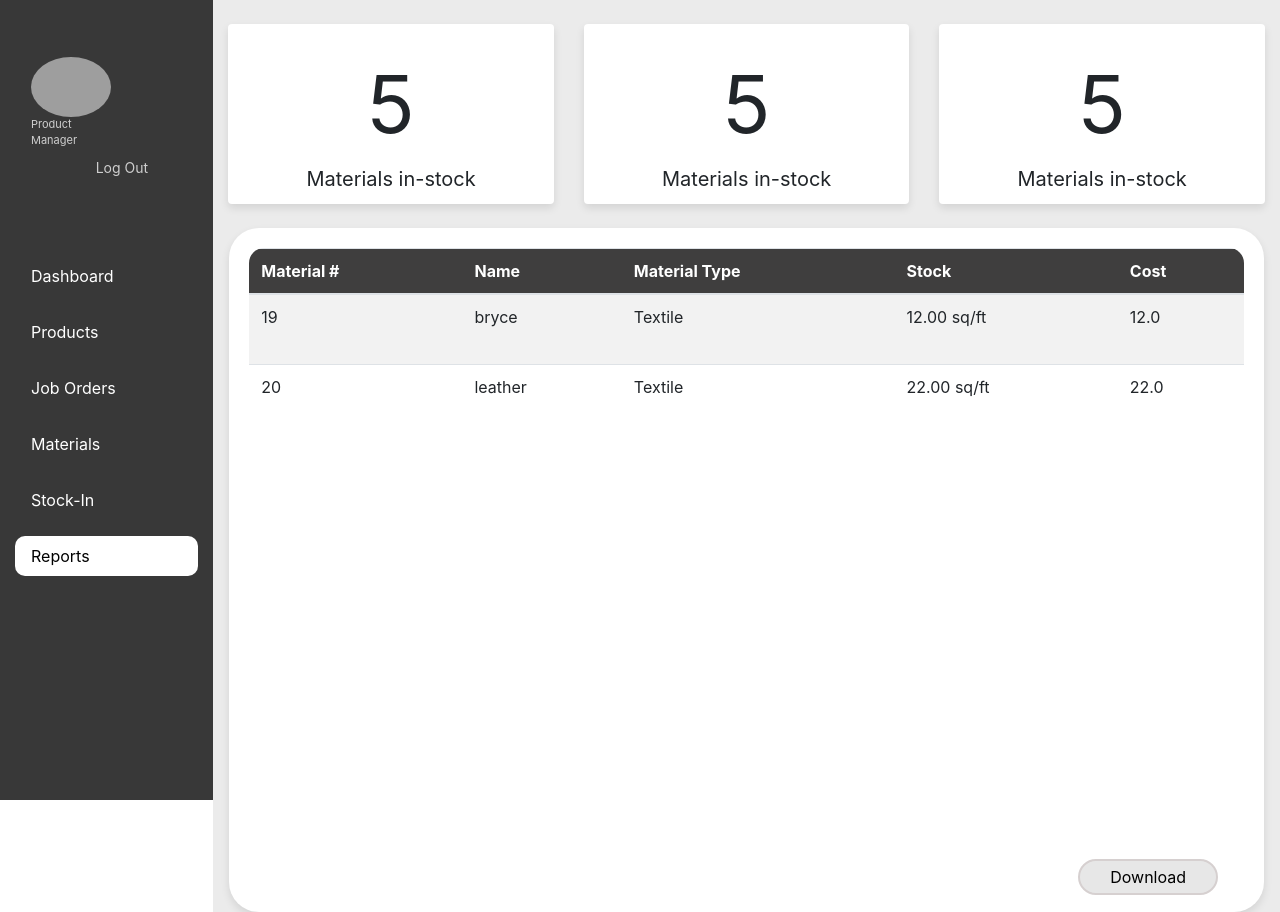
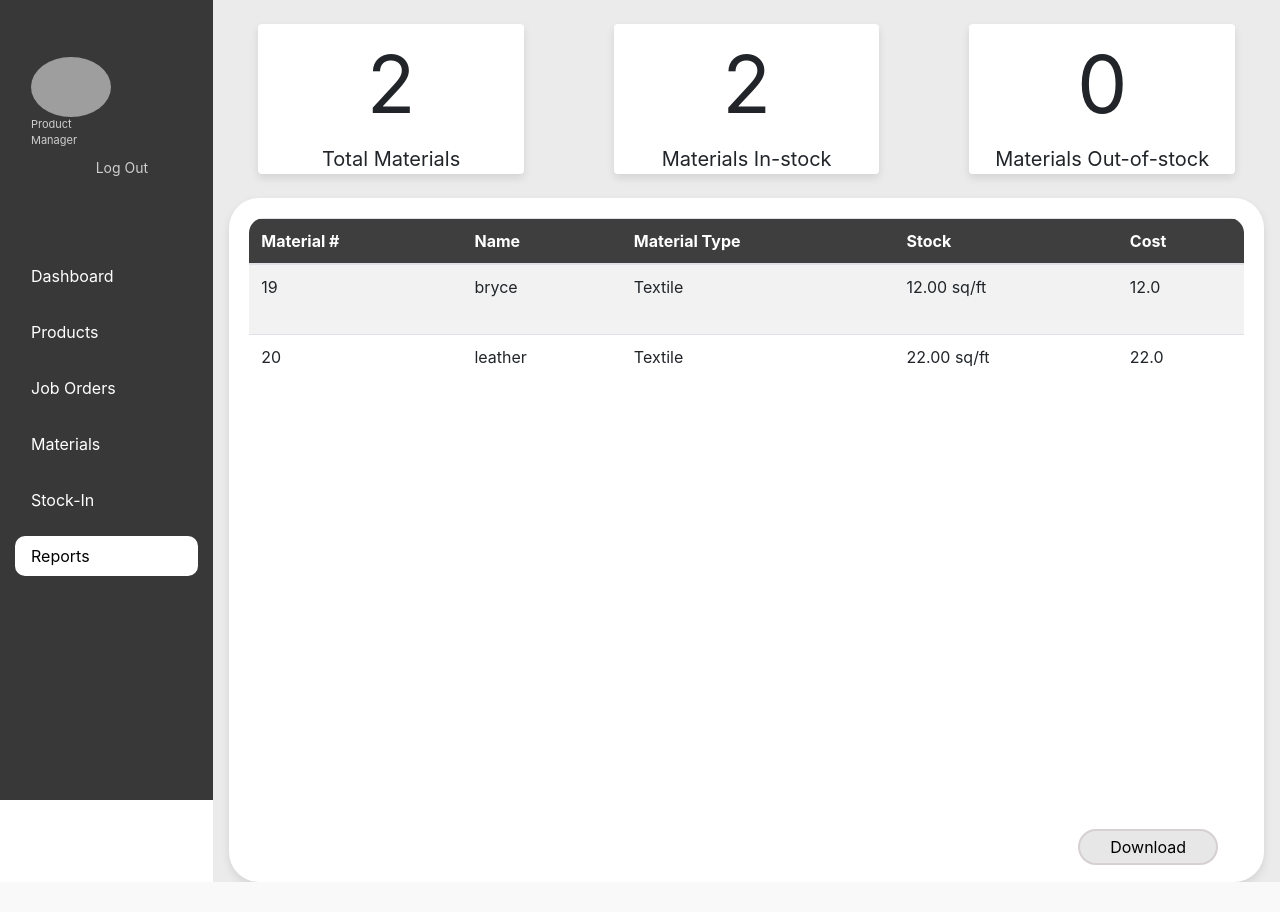
Before and after one commit to firefirefire17/BAD-Project, a Django app: page /reports/material/ in a window 1280 px wide. Shown: the part 80-992 px from the top of the page. After the commit the page ends 962 px from the top, so only its background shows below. Run offline with Django 5.2, Linux system fonts and the light colour scheme; a user stored in the database is signed in; data comes from the database, SQL or seed files in the repository; data that the repository does not hold is empty; some libraries are stand-ins or nearby versions; grey boxes are pictures that could not be loaded.

Commit message:
WORKING material reports

```diff
--- a/CLEAR/templates/CLEAR/base.html
+++ b/CLEAR/templates/CLEAR/base.html
@@ -38,9 +38,9 @@
 
         {% endblock %}
     </nav>
-    <div class="container-fluid">
-        <div class="row h-100">
-            <div class="d-flex flex-column flex-shrink-0 clear-colors col-md-2" style="height: 100%;">
+    <div class="container-fluid" style="height:100%;">
+        <div class="row" style="height:100%">
+            <div class="d-flex flex-column clear-colors col-2" style="height: 100%;">
                 <hr>
                 <div class="nav-item pb-3 profile" style="margin-bottom: 5px;">
                     <a href="#" class="nav-link text-white">
--- a/CLEAR/templates/CLEAR/material_report.html
+++ b/CLEAR/templates/CLEAR/material_report.html
@@ -11,40 +11,40 @@
 
 {% block content %}
 <div class="row pb-2 pt-4">
-    <div class="col">
-        <div class="card">
-            <div class="card-body d-flex flex-column align-items-center justify-content-center">
+    <div class="col" style="margin: 0px 30px 0px 30px">
+        <div class="card" style="height:150px;">
+            <div class="card-body d-flex flex-column align-items-center justify-content-center" style="height:150px;">
                 <div class="m-0">
-                    <p class="m-0" style="font-size: 80px;"> 5 </p>
+                    <p class="m-0" style="font-size: 80px;"> {{material_count}} </p>
                 </div>
                 <div class="m-0">
-                    <p class="m-0" style="font-size: 20px;">Materials in-stock</p>
+                    <p class="m-0" style="font-size: 20px;">Total Materials</p>
                 </div>
             </div>
         </div>
     </div>
 
-    <div class="col">
-        <div class="card">
-            <div class="card-body d-flex flex-column align-items-center justify-content-center">
+    <div class="col" style="margin: 0px 30px 0px 30px">
+        <div class="card" style="height:150px;">
+            <div class="card-body d-flex flex-column align-items-center justify-content-center" style="height:150px;">
                 <div class="m-0">
-                    <p class="m-0" style="font-size: 80px;"> 5 </p>
+                    <p class="m-0" style="font-size: 80px;"> {{stocked}} </p>
                 </div>
                 <div class="m-0">
-                    <p class="m-0" style="font-size: 20px;">Materials in-stock</p>
+                    <p class="m-0" style="font-size: 20px;">Materials In-stock</p>
                 </div>
             </div>
         </div>
     </div>
 
-    <div class="col">
-        <div class="card">
-            <div class="card-body d-flex flex-column align-items-center justify-content-center">
+    <div class="col" style="margin: 0px 30px 0px 30px">
+        <div class="card" style="height:150px;">
+            <div class="card-body d-flex flex-column align-items-center justify-content-center" style="height:150px;">
                 <div class="m-0">
-                    <p class="m-0" style="font-size: 80px;"> 5 </p>
+                    <p class="m-0" style="font-size: 80px;"> {{unstocked}} </p>
                 </div>
                 <div class="m-0">
-                    <p class="m-0" style="font-size: 20px;">Materials in-stock</p>
+                    <p class="m-0" style="font-size: 20px;">Materials Out-of-stock</p>
                 </div>
             </div>
         </div>
@@ -77,7 +77,7 @@
         </div>
         <div class="row" style="margin-right: 15px;">
             <div class="col-2 ml-auto">
-                <button type="button" class="btn light-button download-button">
+                <button type="button" class="btn light-button download_button">
                     Download
                 </button>
             </div>
@@ -109,19 +109,17 @@
                 editContainer.empty();
             }
         });
-        $("#downloadButton").click(function() {
-            $.ajax({
-                url: '/generate_material_pdf/',
-                type: 'GET',
-                success: function(data) {
-                    // Handle success (optional)
-                    console.log('PDF generated successfully');
-                },
-                error: function(xhr, status, error) {
-                    // Handle error (optional)
-                    console.error('Error generating PDF:', error);
-                }
-            });
+        $(".download_button").click(function() {
+            let link = $('<a href="/download_matrep/" style="display: none;"></a>');
+
+            // Append the link to the body
+            $('body').append(link);
+
+            // Trigger a click event on the link
+            link[0].click();
+
+            // Remove the link from the DOM
+            link.remove();
         });
     });
 </script>
--- a/CLEAR/urls.py
+++ b/CLEAR/urls.py
@@ -37,4 +37,5 @@ urlpatterns = [
     path('dynamic_pricing/', views.dynamic_pricing, name='dynamic_pricing'),
     path('filter_materials/', views.filter_materials, name="filter_materials"),
     path('search_products/', views.search_products, name="search_products"),
+    path('download_matrep/', views.download_matrep, name="download_matrep"),
 ]
--- a/CLEAR/views.py
+++ b/CLEAR/views.py
@@ -4,12 +4,15 @@ from django.contrib.auth import authenticate, login, logout
 from django.contrib import messages
 from .forms import RegisterForm, LoginForm
 from django.contrib.auth.decorators import login_required
-from django.http import JsonResponse, HttpResponse
+from django.http import JsonResponse, HttpResponse, FileResponse
 from django.urls import reverse
 from django.utils import timezone
 from django.db import transaction
 from django.db.models import Q
 
+import pandas as pd
+import io
+import openpyxl
 from django.db.models import F, ExpressionWrapper, FloatField, Sum  #used expwrapper for reports - dane
 import matplotlib.pyplot as plt
 from io import BytesIO
@@ -38,6 +41,8 @@ def search_products(request):
             product_objects = [product for product in product_objects if search_query.lower() in product.name.lower()]
         table_data = []
         for product in product_objects:
+            if product.name == "test_product_test_product_test":
+                continue
             table_data.append({
               'product_pk' : product.pk,
               'product_name' : product.name.title(),
@@ -839,14 +844,6 @@ def material_report(request):
 
     print(material_data)
 
-    # Create a dictionary to hold the data for each column
-    data_dict = {
-        "pk": [item["pk"] for item in material_data],
-        "name": [item["name"] for item in material_data],
-        "type": [item["type"].title() for item in material_data],  # Title-case the type
-        "stock": [f"{item['stock']:.2f} {item['unit']}" for item in material_data],  # Format stock and unit
-        "cost": [item["cost"] for item in material_data]
-    }
 
     material_data = sorted(material_data, key=lambda x: x['stock'])
     inStock_count = sum(1 for item in material_data if item['stock'] > 0)
@@ -1136,17 +1133,16 @@ def dynamic_pricing(request):
         calc_price = ""
     return JsonResponse({'calc_price':calc_price})
 
-def generate_material_pd(request):
+def download_matrep(request):
     textile_objects = Textile.objects.all()
     accessory_objects = Accessory.objects.all()
-    material_objects = []
-
+    material_data = []
 
     for textile in textile_objects:
         unit = textile.get_unit_display()
         unit = unit.removeprefix("per ")
 
-        material_objects.append({'type': 'textile', 'material': textile, 'unit': unit})
+        material_data.append({'type': 'textile', 'pk': textile.material_key.material_key, 'name': textile.name, 'cost': textile.cost, 'stock': textile.stock, 'unit': unit})
 
     for accessory in accessory_objects:
         unit = accessory.get_unit_display()
@@ -1158,12 +1154,19 @@ def generate_material_pd(request):
             else:
                 unit = unit + "s"
 
-        material_objects.append({'type': 'accessory', 'material': accessory, 'unit': unit})
-    pdf_bytes = pandas_df_to_table(dataframe)
+        material_data.append({'type': 'accessory', 'pk': accessory.material_key.material_key, 'name': accessory.name, 'cost': accessory.cost, 'stock': accessory.stock, 'unit': unit})
 
-    # Serve PDF file as response
-    response = HttpResponse(pdf_bytes, content_type='application/pdf')
-    response['Content-Disposition'] = 'attachment; filename="output.pdf"'
+    df = pd.DataFrame(material_data)
+    df.set_index('pk', inplace=True)
+
+    excel_filename = 'material_data.xlsx'
+
+    excel_buffer = io.BytesIO()
+    df.to_excel(excel_buffer, index=False)
+    excel_buffer.seek(0)
+
+    # Set response headers
+    response = FileResponse(excel_buffer, as_attachment=True, filename=excel_filename)
     return response
 
 # this is a function used in products to get the cost of each product component
```
